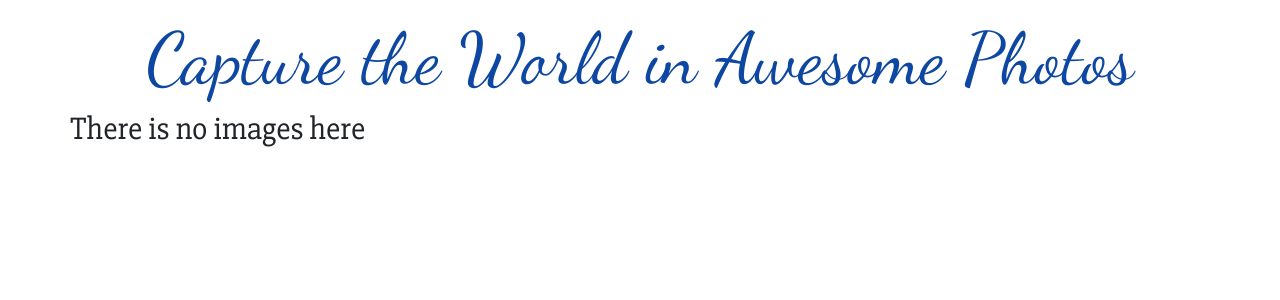
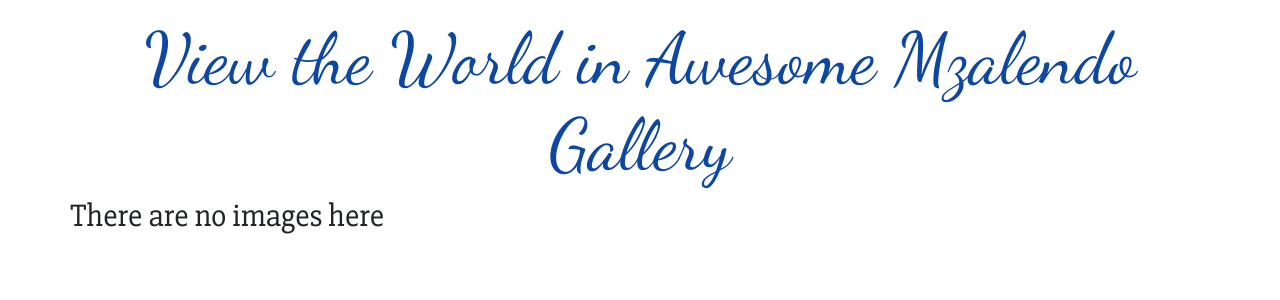
Before and after one commit to Steve-design/The-Galla, a Django app: page / in a window 1280 px wide. Shown: the part 56-356 px from the top of the page. Run offline with Django 3.2, Linux system fonts and the light colour scheme; data that the repository does not hold is empty; some libraries are stand-ins or nearby versions.

Commit message:
update homepage

```diff
--- a/gallery/templates/images/homepage.html
+++ b/gallery/templates/images/homepage.html
@@ -5,7 +5,7 @@
 
 <div class="container">
 
-    <h1 style="text-align:center; color:#0d47a1" class="display-3">Capture the World in Awesome Photos</h1>
+    <h1 style="text-align:center; color:#0d47a1" class="display-3">View the World in Awesome Mzalendo Gallery</h1>
 
     {% for category in categories %}
 
@@ -49,14 +49,14 @@
 
 
 
-<button class="btn btn-primary" value="https://cherucole-photos.herokuapp.com{{image.image.url}}" onclick="copytext(this.value)">Copy
+<button class="btn btn-primary" value="https://mzalendo-galla.herokuapp.com{{image.image.url}}" onclick="copytext(this.value)">Copy
            link</button>      </div>
     </div>
   </div>
 </div>
       {% empty %}
   <div class="row">
-    <h2 class="text-center">There is no images here</h2>
+    <h2 class="text-center">There are no images here</h2>
   </div>
       {% endfor %}
 
```
